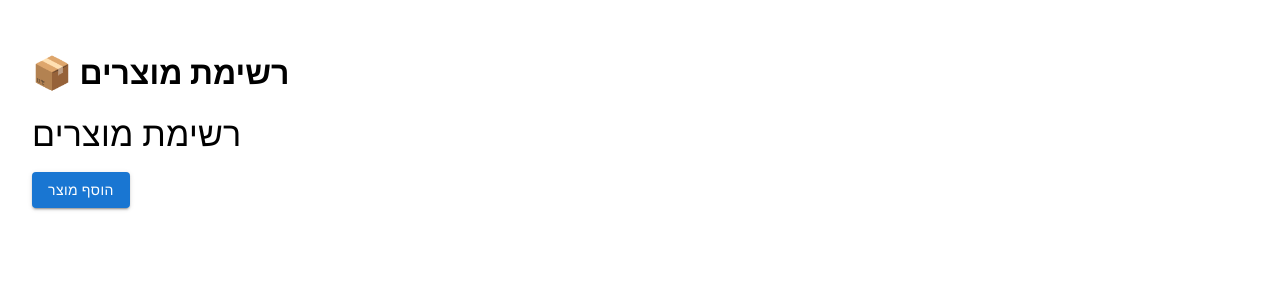
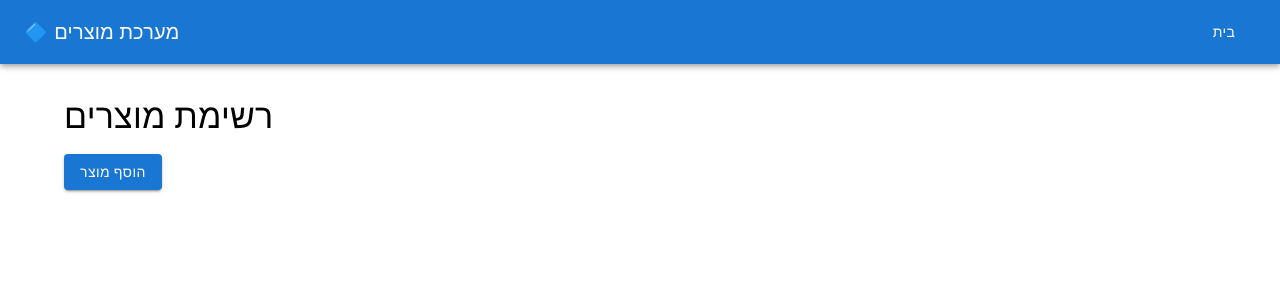
Before and after one commit to SaraDoytch/product-app, a React (Create React App) app: page / in a window 1280 px wide. Shown: the top 300 px of the page. Built offline with nearby package versions, Linux system fonts and the light colour scheme.

Commit message:
setup-store-router

```diff
--- a/src/components/AppLayout.tsx
+++ b/src/components/AppLayout.tsx
@@ -1,13 +1,25 @@
 
-import { Outlet } from 'react-router';
-
+// import { Outlet } from 'react-router';
+import { Outlet, Link } from "react-router-dom";
+import { AppBar, Toolbar, Typography, Container, Button } from "@mui/material";
 const AppLayout = () => {
 
   return (
-     <div style={{ padding: "2rem" }}>
-      <h1>📦 רשימת מוצרים</h1>
-      <Outlet />
-    </div>
+    //  <div style={{ padding: "2rem" }}>
+    //   <h1>📦 רשימת מוצרים</h1>
+    //   <Outlet />
+    // </div>
+    <>
+     <AppBar position="static">
+        <Toolbar>
+          <Typography variant="h6" sx={{ flexGrow: 1 }}>🔷 מערכת מוצרים</Typography>
+          <Button color="inherit" component={Link} to="/">בית</Button>
+        </Toolbar>
+      </AppBar>
+      <Container sx={{ mt: 4 }}>
+        <Outlet />
+      </Container>
+      </>
   );
 };
 
--- a/src/components/ProductCard.tsx
+++ b/src/components/ProductCard.tsx
@@ -10,7 +10,7 @@ const ProductCard = ({ product }: { product: Product }) => {
       <CardMedia
         component="img"
         height="140"
-        image="../assets/product.jpg"
+        image="/assets/product.jpg"
         alt="product"
       />
       <CardContent>
```
Also changed, not shown: public/assets/product.jpg (renamed from src/assets/product.jpg).
